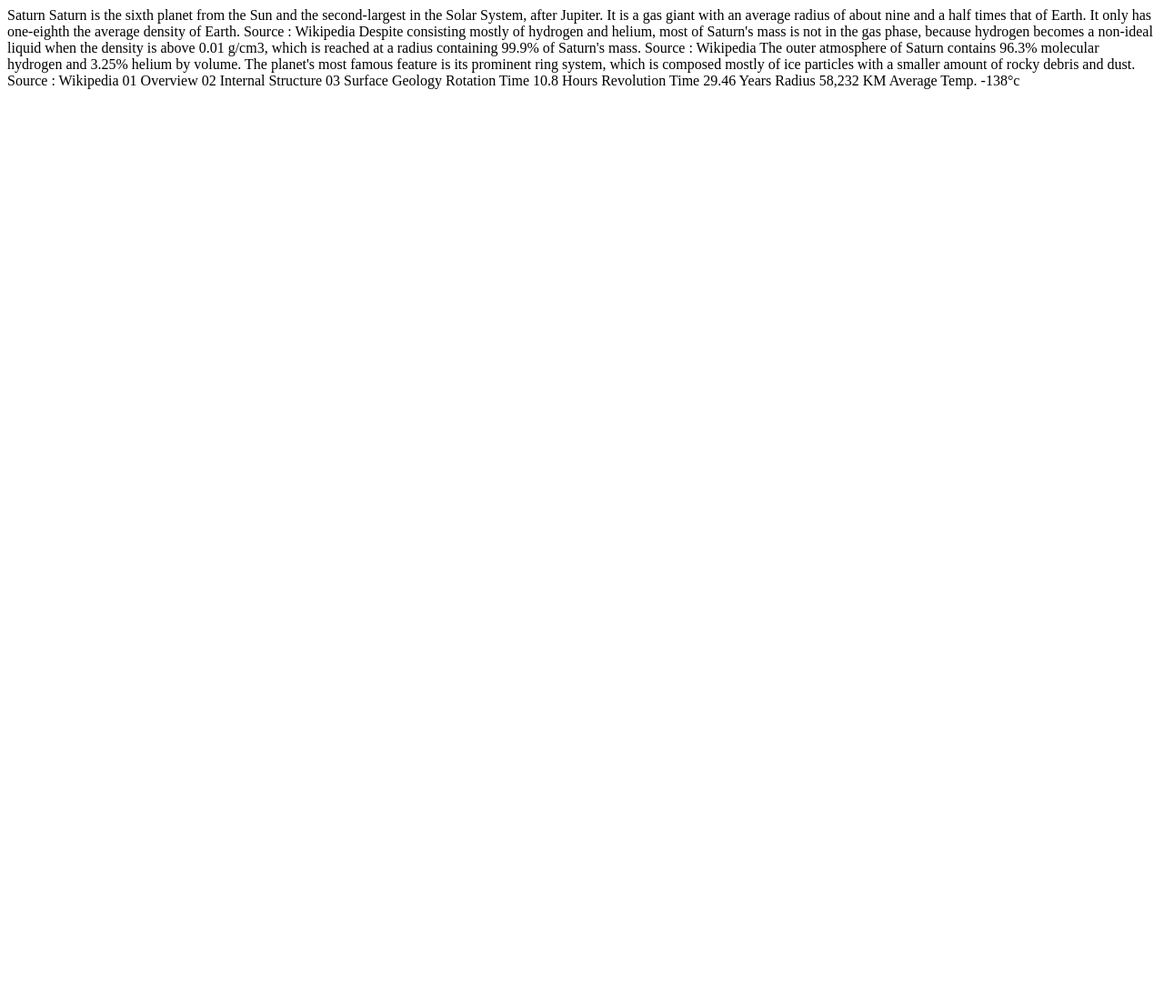
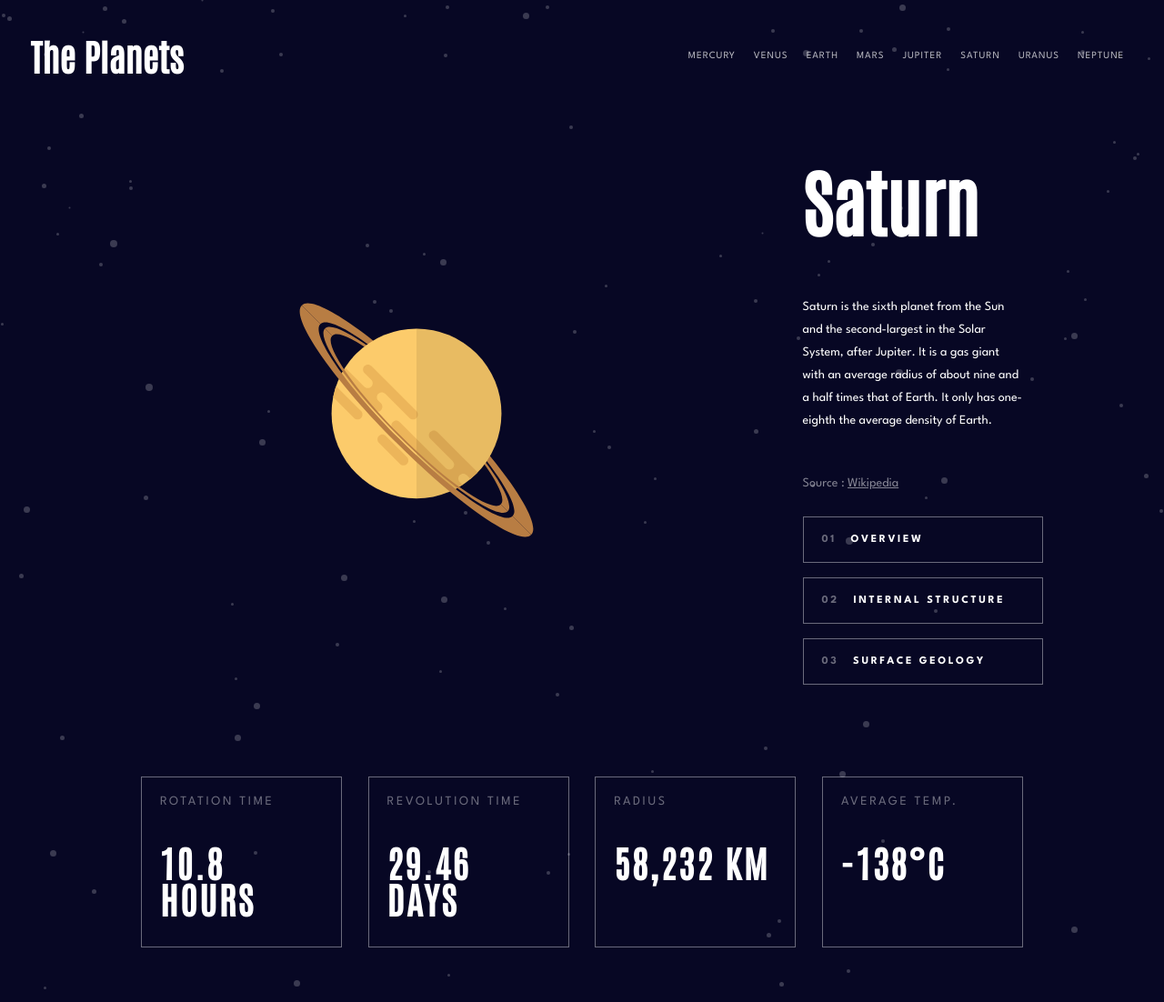
Before and after one commit to aureljoss/Planets-Fact, a plain HTML site: page saturn.html in a window 1280 px wide. Shown: the whole page at 91% size. Before the commit the page ends 800 px from the top, so only its background shows below. Drawn offline with Linux system fonts and the light colour scheme.

Commit message:
format saturn

```diff
--- a/saturn.html
+++ b/saturn.html
@@ -5,59 +5,119 @@
   <meta name="viewport" content="width=device-width, initial-scale=1.0">
 
   <link rel="icon" type="image/png" sizes="32x32" href="./assets/favicon-32x32.png">
-
-  <title>Frontend Mentor | Planets fact site</title>
+  <link rel="stylesheet" href="styles/styles.css" />
+    <link rel="preconnect" href="https://fonts.googleapis.com" />
+    <link rel="preconnect" href="https://fonts.gstatic.com" crossorigin />
+    <link
+      href="https://fonts.googleapis.com/css2?family=Antonio:wght@500&family=League+Spartan:wght@400;700&display=swap"
+      rel="stylesheet"
+    />
+    <script src="scripts/app.js" defer></script>
+  <title>Planets fact site</title>
 </head>
 <body>
-  Saturn
-
-  <!-- Overview Content Start -->
-
+  <header>
+    <h2>The Planets</h2>
+    <nav>
+      <ul>
+        <li><a href="index.html">Mercury</a></li>
+        <li><a href="venus.html">Venus</a></li>
+        <li><a href="earth.html">Earth</a></li>
+        <li><a href="mars.html">Mars</a></li>
+        <li><a href="jupiter.html">Jupiter</a></li>
+        <li><a href="saturn.html">Saturn</a></li>
+        <li><a href="uranus.html">Uranus</a></li>
+        <li><a href="neptune.html">Neptune</a></li>
+      </ul>
+    </nav>
+  </header>
+  <div id="main-section">
+    <div id="img">
+      <img
+        class="images"
+        id="overview-img"
+        src="./assets/planet-saturn.svg"
+        alt="Image of Saturn"
+      />
+      <img
+        class="images"
+        id="internal-structure-img"
+        src="./assets/planet-saturn-internal.svg"
+        alt="Image of internal structure of Saturn"
+      />
+      <div id="relative-positioning">
+        <img
+          id="surface-geology-img"
+          src="./assets/geology-saturn.png"
+          alt="geology of Saturn"
+        />
+      </div>
+    </div>
+    <div id="description">
+      <h1>Saturn</h1>
+      <div id="overview">
+      <p id="text-description">
   Saturn is the sixth planet from the Sun and the second-largest in the Solar
   System, after Jupiter. It is a gas giant with an average radius of about
   nine and a half times that of Earth. It only has one-eighth the average
-  density of Earth.
+  density of Earth.</p>
 
-  Source : Wikipedia <!-- URL: https://en.wikipedia.org/wiki/Saturn -->
+  <p class="source">Source : <a href="https://en.wikipedia.org/wiki/Saturn">Wikipedia </a></p>
 
   <!-- Overview Content End -->
-
+      </div>
+      <div id="structure">
   <!-- Internal Structure Content Start -->
-
+  <p class="internal-structure">
   Despite consisting mostly of hydrogen and helium, most of Saturn's mass
   is not in the gas phase, because hydrogen becomes a non-ideal liquid
   when the density is above 0.01 g/cm3, which is reached at a radius
-  containing 99.9% of Saturn's mass.
+  containing 99.9% of Saturn's mass.</p>
 
-  Source : Wikipedia <!-- URL: https://en.wikipedia.org/wiki/Saturn#Internal_structure -->
-
+  <p class="source">Source : <a href="https://en.wikipedia.org/wiki/Saturn#Internal_structure">Wikipedia </a></p>
   <!-- Internal Structure Content End -->
-
+      </div>
+      <div id="geology">
   <!-- Surface Geology Content Start -->
-
+        <p class="surface-geology">
   The outer atmosphere of Saturn contains 96.3% molecular hydrogen and 3.25%
   helium by volume. The planet's most famous feature is its prominent ring
   system, which is composed mostly of ice particles with a smaller amount
-  of rocky debris and dust.
+  of rocky debris and dust. </p>
 
-  Source : Wikipedia <!-- URL: https://en.wikipedia.org/wiki/Saturn#Atmosphere -->
-
+  <p>Source : <a href="https://en.wikipedia.org/wiki/Saturn#Atmosphere">Wikipedia</a></p>
   <!-- Surface Geology Content End -->
-
-  01 Overview
-  02 Internal Structure
-  03 Surface Geology
-
-  Rotation Time
-  10.8 Hours
-
-  Revolution Time
-  29.46 Years
-
-  Radius
-  58,232 KM
-
-  Average Temp.
-  -138°c
+      </div>
+      <ul class="menu">
+        <li id="showOverview">
+          <h3><span class="number">01</span> Overview</h3>
+        </li>
+        <li id="showStructure">
+          <h3><span class="number">02</span> Internal Structure</h3>
+        </li>
+        <li id="showGeology">
+          <h3><span class="number">03</span> Surface Geology</h3>
+        </li>
+      </ul>
+    </div>
+  </div>
+  <div class="data">
+    <div class="data-individual">
+      <p>Rotation Time</p>
+      <h2>10.8 Hours</h2>
+    </div>
+    <div class="data-individual">
+      <p>Revolution Time</p>
+      <h2>29.46 Days</h2>
+    </div>
+    <div class="data-individual">
+      <p>Radius</p>
+      <h2>58,232 KM</h2>
+    </div>
+    <div class="data-individual">
+      <p>Average Temp.</p>
+      <h2>-138°c</h2>
+    </div>
+  </div>
 </body>
 </html>
```
